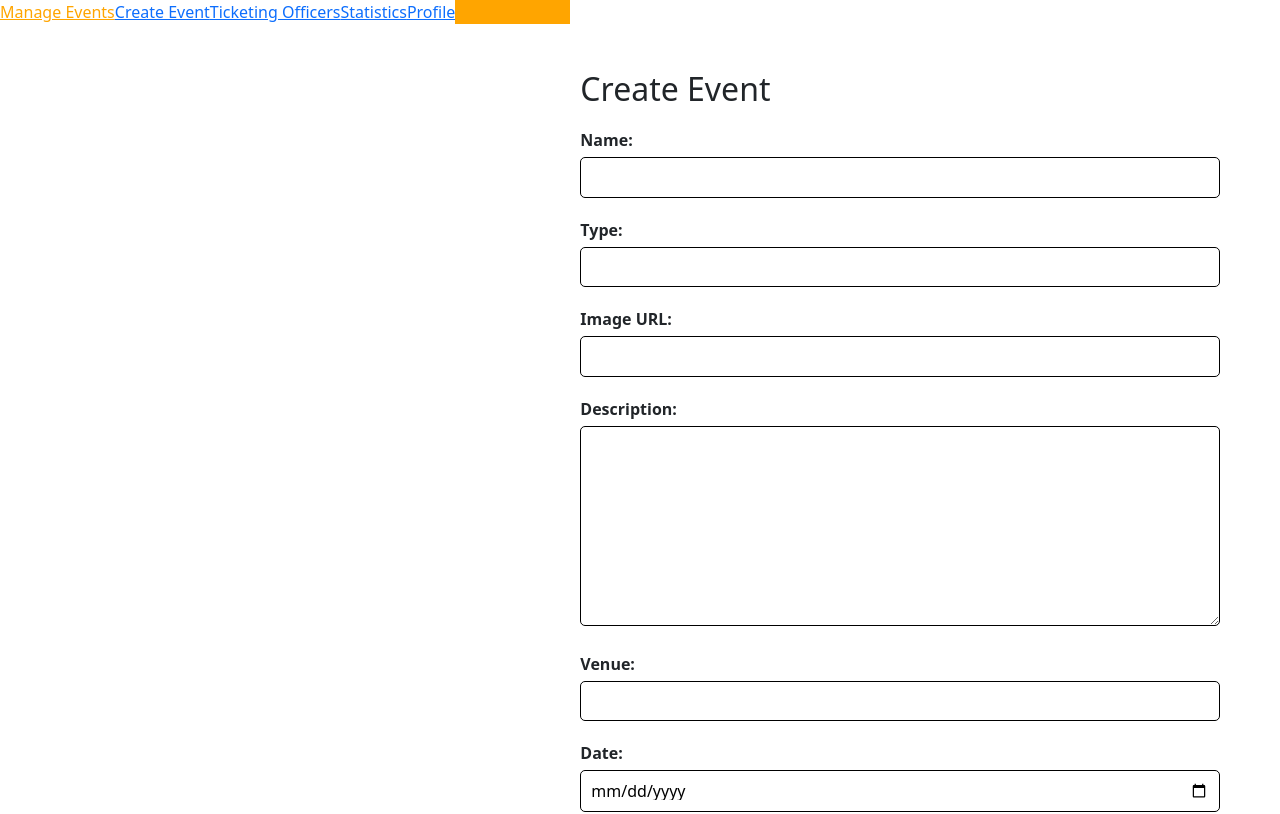
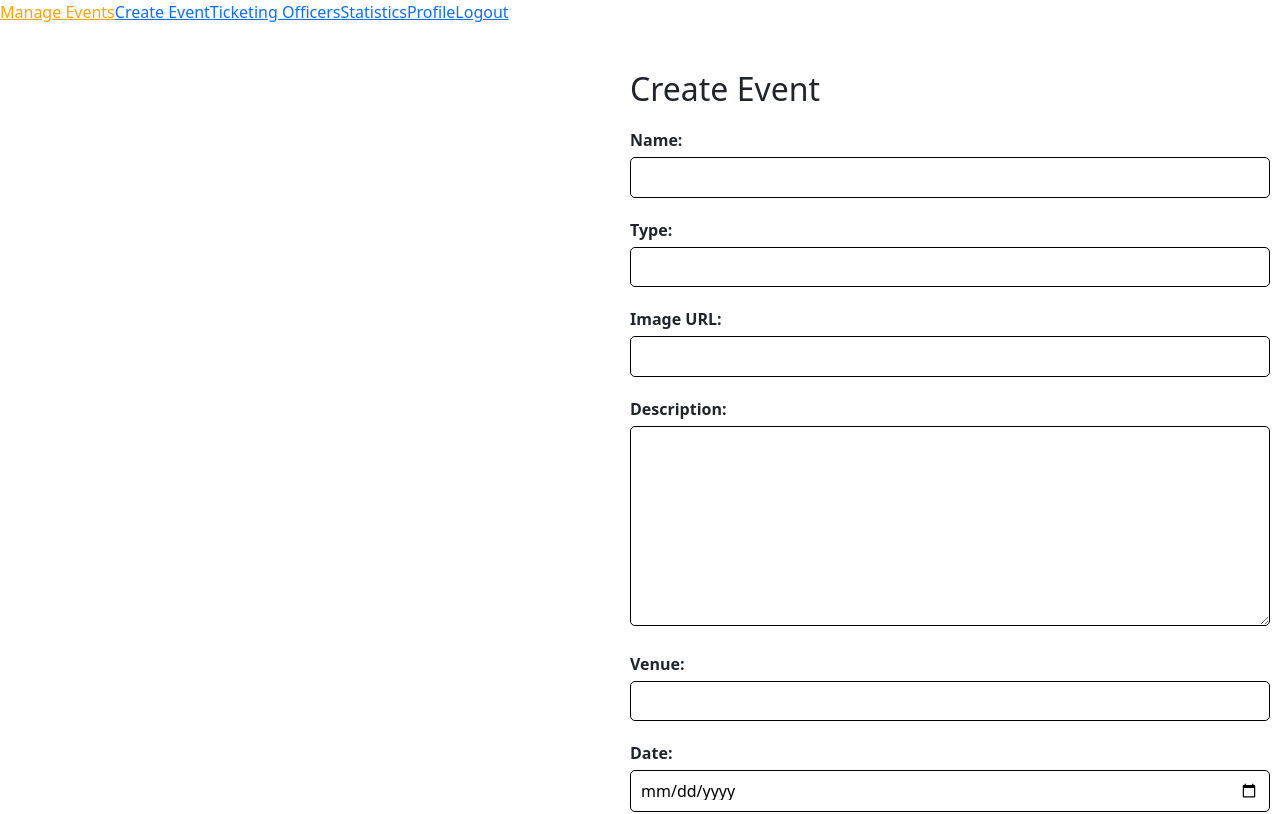
Before and after one commit to eugenelow13/OOP_Project, a Vue app in the folder oop-project/: page /eventmanager/createevent in a window 1280 px wide. Shown: the top 814 px of the page. Built offline with nearby package versions, Linux system fonts and the light colour scheme.

Commit message:
logout for eventManager

```diff
--- a/oop-project/src/components/EventManagerNav.vue
+++ b/oop-project/src/components/EventManagerNav.vue
@@ -11,6 +11,7 @@
           </div>
           <a ref="stats" class="nav-item" :class="{ 'is-active': activeButton === 'stats' }" @click="handleNavigation('stats')" active-color="orange">Statistics</a>
           <router-link to="/profile" class="nav-item nav-item-right">Profile</router-link>
+          <a ref="contact" class="nav-item" :class="{ 'is-active': activeButton === 'contact' }" @click="logout" active-color="navy">Logout</a>
           <span class="nav-indicator" ref="indicator"></span>
       </nav>
   </template>
@@ -33,6 +34,10 @@
       };
     },
     methods: {
+      logout() {
+      sessionStorage.clear();
+      this.$router.push({ name: 'LogoutView' });
+      },
       handleNavigation(page) {
         this.$emit('navigate', page); // Emit a custom event with the page name
       },
```
